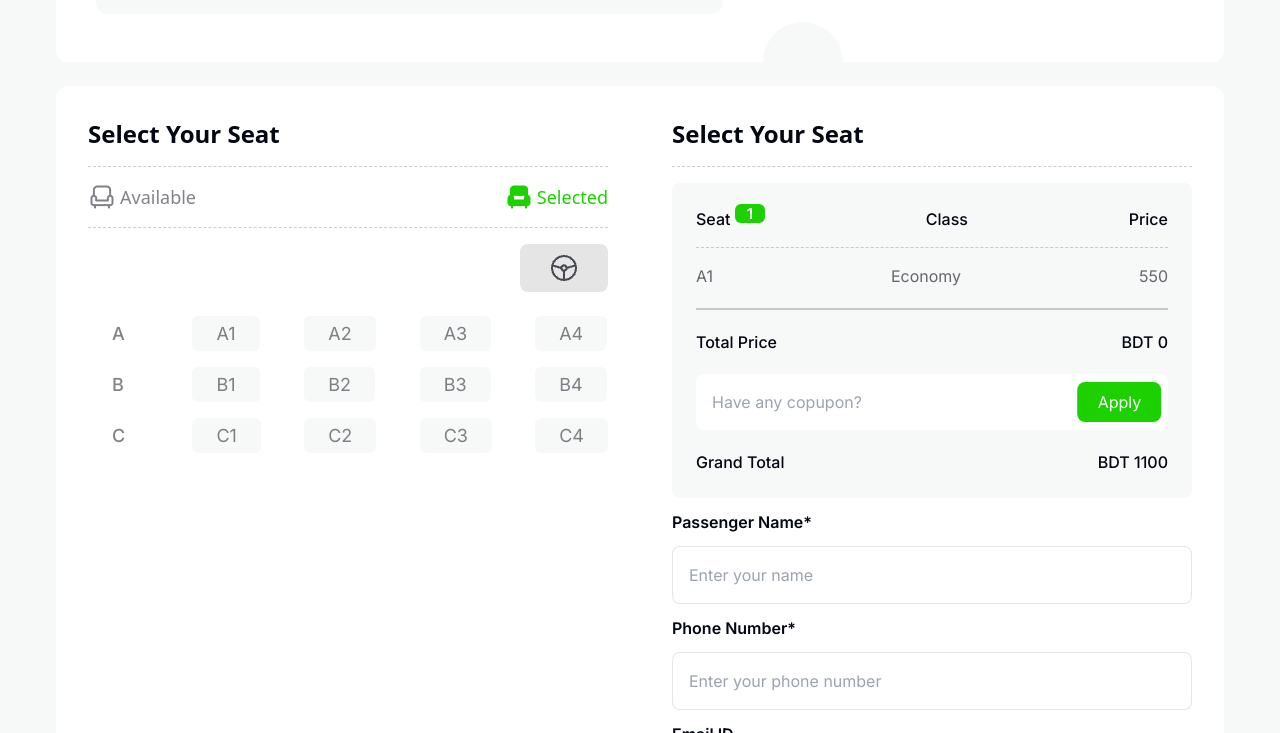
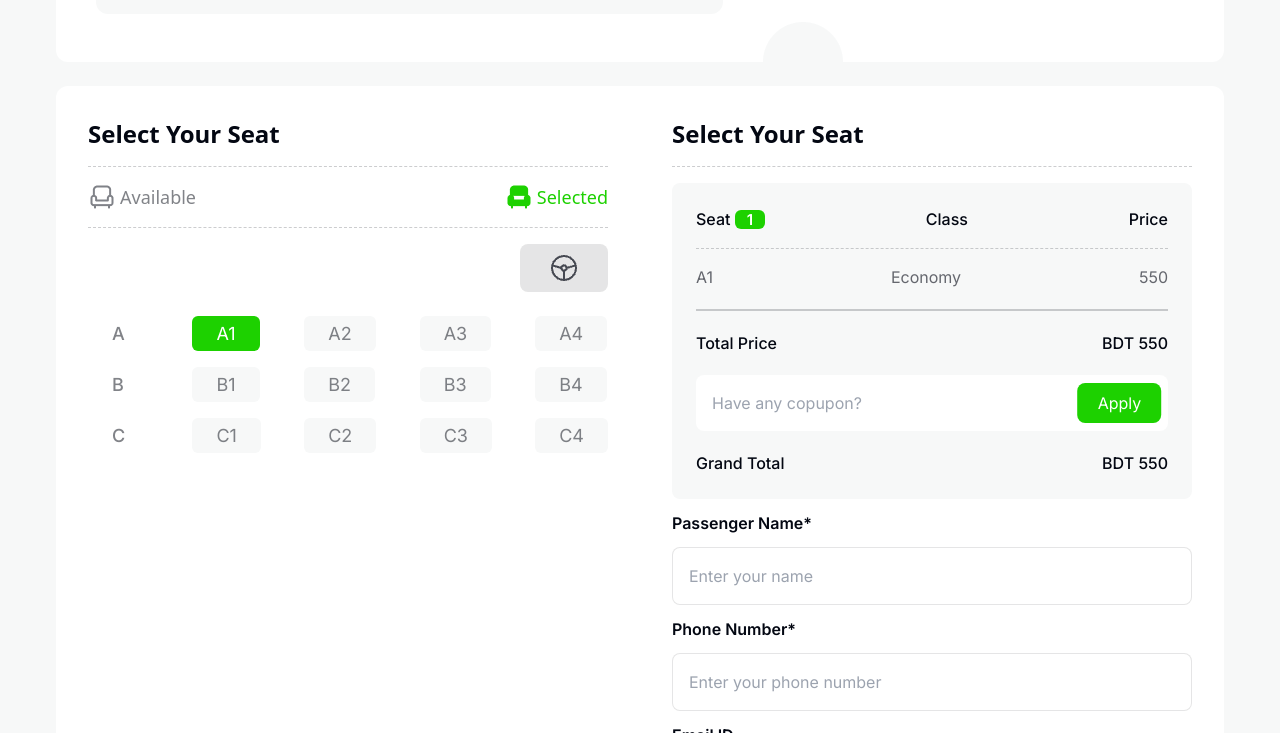
Before and after one commit to mustafa-official/ph-paribahan, a plain HTML site: page index.html in a window 1280 px wide. Both pictures are taken after a click on the button "A1". Shown: the part 1863-2596 px from the top of the page. Drawn offline with nearby package versions, Linux system fonts and the light colour scheme.

Commit message:
still working

```diff
--- a/index.html
+++ b/index.html
@@ -180,7 +180,7 @@
                         </div>
                         <div class="bg-[#1DD10026] flex items-center rounded-lg p-3 gap-2">
                             <div><img src="./images/seat-green.png" alt=""></div>
-                            <h2 class="text-[18px] font-medium inter text-[#1DD100]"><span>40</span> Seats left</h2>
+                            <h2 class="text-[18px] font-medium inter text-[#1DD100]"><span id="available-seat">12</span> Seats left</h2>
                         </div>
                     </div>
 
@@ -299,8 +299,7 @@
 
                     <div class="bg-[#F7F8F8] p-6 rounded-lg mb-3">
                         <div class="inter text-[16px] text-[#030712] font-medium flex justify-between">
-                            <h2>Seat <sup><span id="seat-count"
-                                        class="bg-[#1DD100] text-[15px] px-3 text-white font-semibold rounded-md">0</span></sup>
+                            <h2>Seat <span id="seat-count" class="bg-[#1DD100] text-[15px] px-3 text-white font-semibold rounded-md">0</span>
                             </h2>
                             <h2>Class</h2>
                             <h2>Price</h2>
@@ -325,7 +324,7 @@
                         </form>
                         <div class="flex justify-between inter text-[16px] text-[#030712] font-medium mt-5">
                             <h2>Grand Total</h2>
-                            <h2>BDT <span>1100</span></h2>
+                            <h2>BDT <span id="grand-total">0</span></h2>
                         </div>
 
                     </div>
--- a/js/script.js
+++ b/js/script.js
@@ -1,6 +1,7 @@
 const seats = document.getElementsByClassName('seats');
 let count = 1;
-let totalPrice = 0;
+let reduce = 0;
+let totalPrice = 550;
 for (let seat of seats) {
     seat.addEventListener('click', function () {
         // seat count
@@ -30,12 +31,22 @@ for (let seat of seats) {
         const totalPrice = document.getElementById('total-price');
         const getText = totalPrice.innerText
         const convertTotalPrice = parseInt(getText);
+        totalPrice.innerText = convertTotalPrice + 550;
 
 
+        // grand total
+        const grandTotal = document.getElementById('grand-total');
+        grandTotal.innerText = totalPrice.innerText;
 
+        //reduce available-seat
+        const availableSeat = document.getElementById('available-seat').innerText;
+        const convertSeat = parseInt(availableSeat);
+        const reduceValue = convertSeat - 1;
+        document.getElementById('available-seat').innerText = reduceValue
 
-
-
+        // set background seat
+        seatId.style.background = '#1DD100';
+        seatId.style.color = 'white';
 
 
 
```
